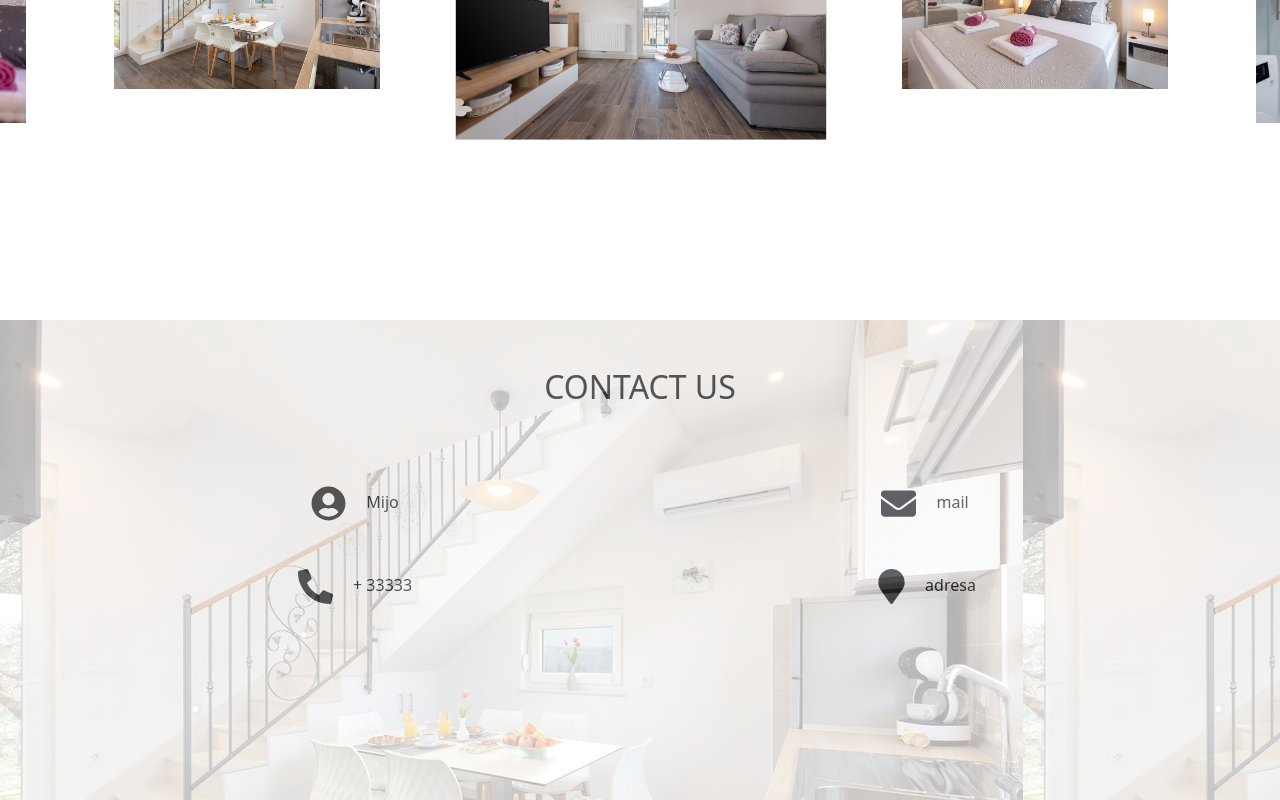
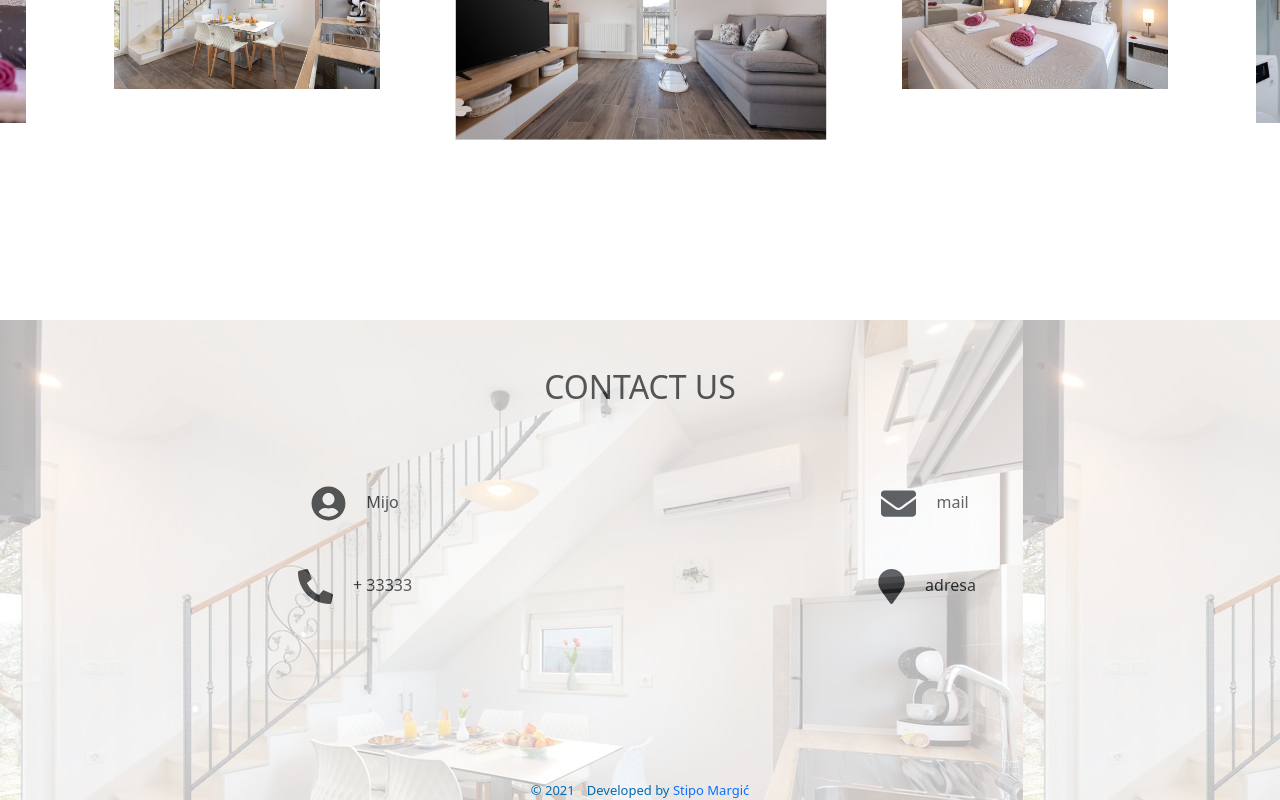
Before and after one commit to StipoMargic/alinica-dvori, a React (Create React App) app: page / in a window 1280 px wide. Shown: the part 2630-3430 px from the top of the page. Built offline with nearby package versions, Linux system fonts and the light colour scheme.

Commit message:
addde3d cp

```diff
--- a/src/contact/index.jsx
+++ b/src/contact/index.jsx
@@ -20,7 +20,9 @@ const Contact = () => {
               <div className="icon"><FaMapMarker/>adresa</div>
             </div>
           </div>
-        </div>
+      </div>
+      <div className="copyright">&copy; {new Date().getFullYear().toString()}<span>Developed by <a
+        href="https://web.facebook.com/stipo.margic/">Stipo Margić</a></span></div>
     </section>
   );
 };
--- a/src/contact/style.css
+++ b/src/contact/style.css
@@ -15,3 +15,19 @@
     height: 100%;
     width: 100%;
 }
+
+.copyright {
+    color: #046ab1;
+font-size: 13px;
+  position: absolute;
+    bottom: 0;
+    left: 50%;
+    transform: translateX(-50%)
+}
+
+.copyright span {
+    margin-left: .75rem;
+}
+.copyright span a {
+    text-decoration: none;
+}
```
